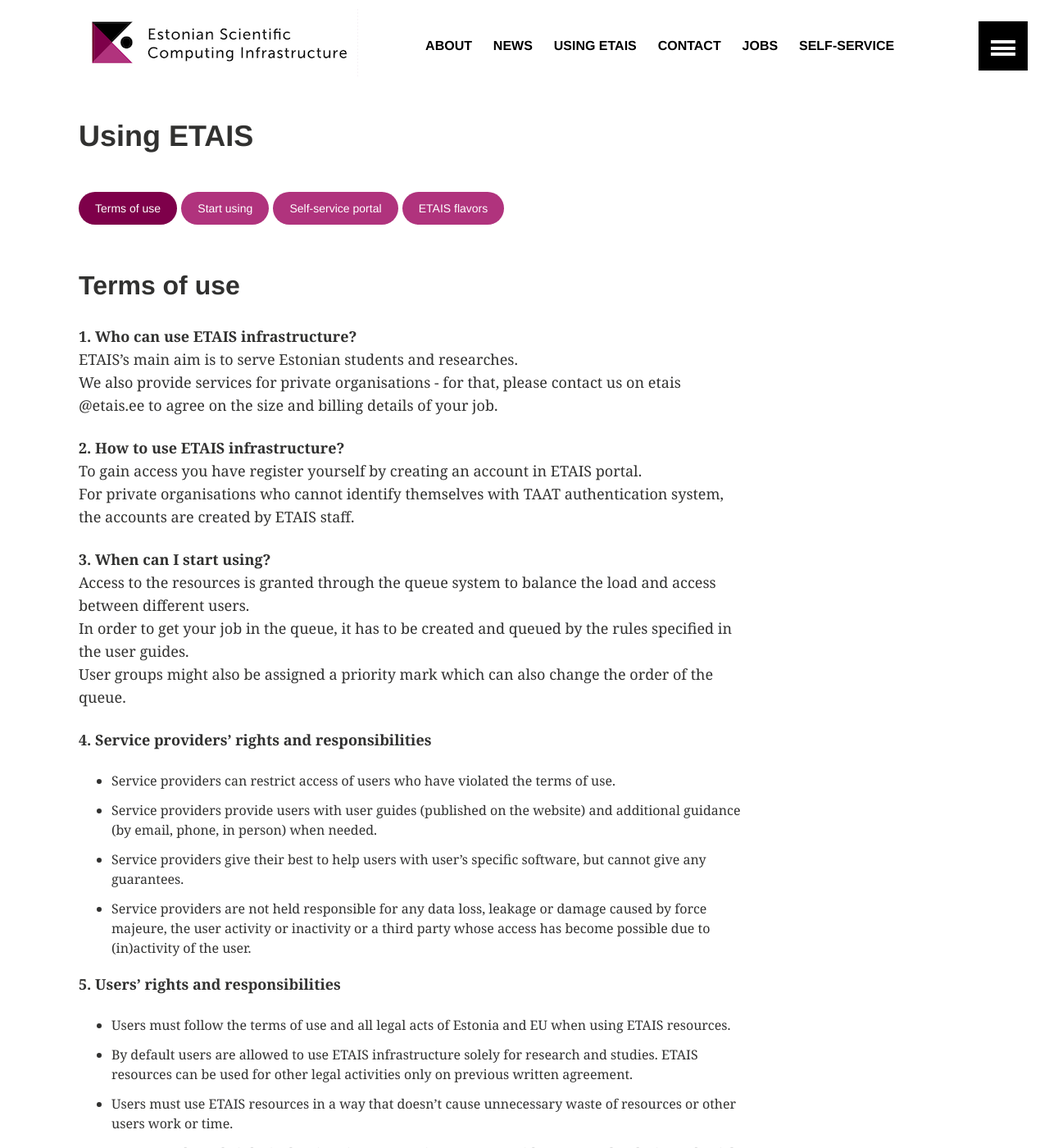
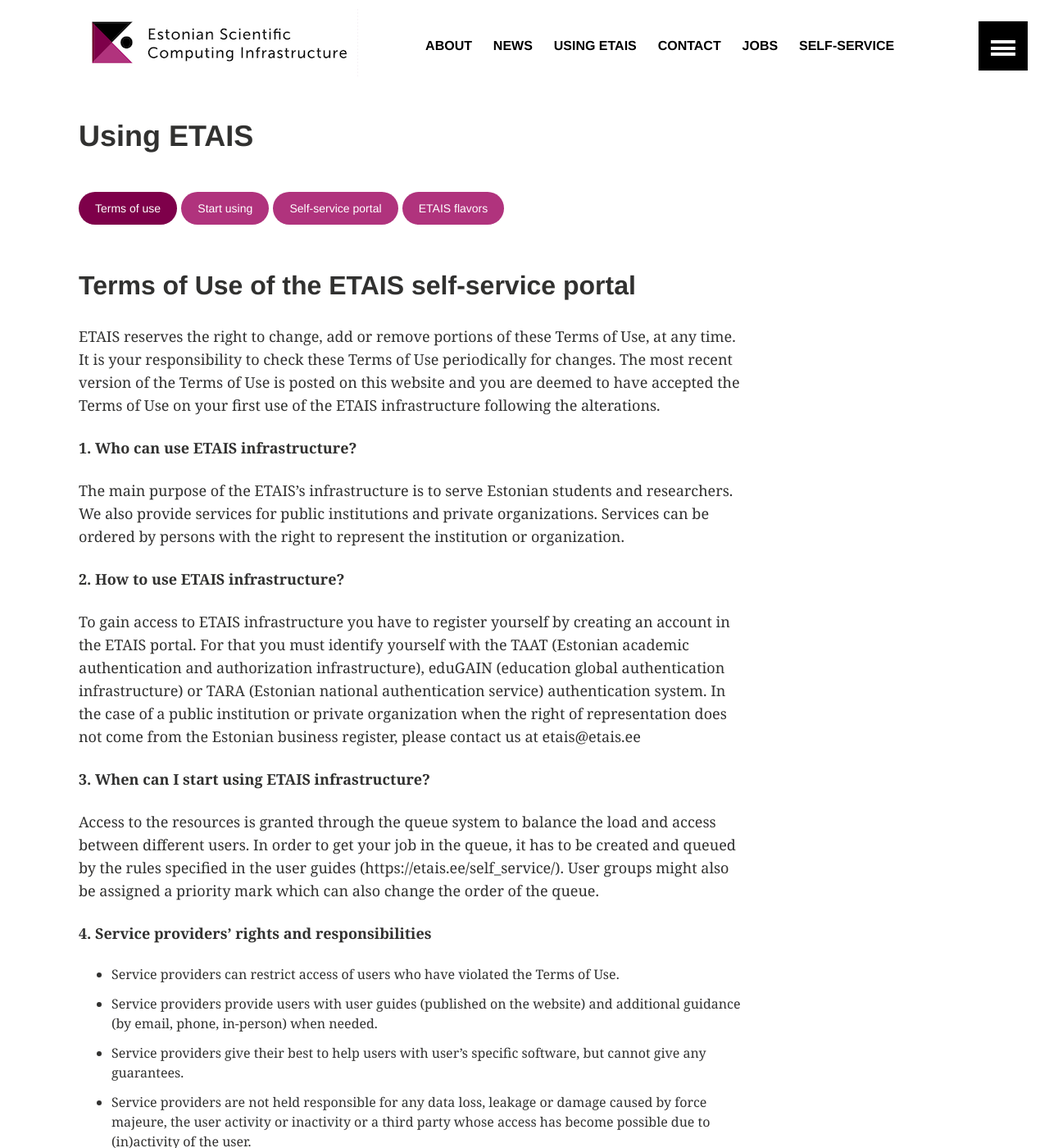
Before and after one commit to etais-ee/etais-web, a Jekyll site: the page built from using/terms_of_use.md, in a window 1280 px wide and 1400 px high. Shown: the whole window at 82% size. Built offline with Jekyll 4.4.1, drawn with Linux system fonts in a browser that asks for light colours; some of the changed text lies outside the part shown.

Commit message:
Terms of Use new version added

```diff
--- a/using/terms_of_use.md
+++ b/using/terms_of_use.md
@@ -9,30 +9,45 @@ title: "Using ETAIS"
 <a href="../self_service/" class="btn-info"> Self-service portal</a>
 <a href="../openstack_flavors/" class="btn-info"> ETAIS flavors</a>
 
-## Terms of use
+## Terms of Use of the ETAIS self-service portal
+
+ETAIS reserves the right to change, add or remove portions of these Terms of Use, at any time. It is your responsibility to check these Terms of Use periodically for changes. The most recent version of the Terms of Use is posted on this website and you are deemed to have accepted the Terms of Use on your first use of the ETAIS infrastructure following the alterations.
 
 **1. Who can use ETAIS infrastructure?**
-ETAIS's main aim is to serve Estonian students and researches.
-We also provide services for private organisations - for that, please contact us on etais @etais.ee to agree on the size and billing details of your job.
+
+The main purpose of the ETAIS’s infrastructure is to serve Estonian students and researchers.
+We also provide services for public institutions and private organizations. Services can be ordered by persons with the right to represent the institution or organization.
 
 **2. How to use ETAIS infrastructure?**
-To gain access you have register yourself by creating an account in ETAIS portal.
-For private organisations who cannot identify themselves with TAAT authentication system, the accounts are created by ETAIS staff.
 
-**3. When can I start using?**
+To gain access to ETAIS infrastructure you have to register yourself by creating an account in the ETAIS portal. For that you must identify yourself with the TAAT (Estonian academic authentication and authorization infrastructure), eduGAIN (education global authentication infrastructure) or TARA (Estonian national authentication service) authentication system.
+In the case of a public institution or private organization when the right of representation does not come from the Estonian business register, please contact us at etais@etais.ee
+
+**3. When can I start using ETAIS infrastructure?**
+
 Access to the resources is granted through the queue system to balance the load and access between different users.
-In order to get your job in the queue, it has to be created and queued by the rules specified in the user guides.
+In order to get your job in the queue, it has to be created and queued by the rules specified in the user guides (https://etais.ee/self_service/).
 User groups might also be assigned a priority mark which can also change the order of the queue.
 
-**4. Service providers' rights and responsibilities**
-- Service providers can restrict access of users who have violated the terms of use.
-- Service providers provide users with user guides (published on the website) and additional guidance (by email, phone, in person) when needed.
-- Service providers give their best to help users with user's specific software, but cannot give any guarantees.
+**4. Service providers’ rights and responsibilities**
+
+- Service providers can restrict access of users who have violated the Terms of Use.
+- Service providers provide users with user guides (published on the website) and additional guidance (by email, phone, in-person) when needed.
+- Service providers give their best to help users with user’s specific software, but cannot give any guarantees.
 - Service providers are not held responsible for any data loss, leakage or damage caused by force majeure, the user activity or inactivity or a third party whose access has become possible due to (in)activity of the user.
+- Service providers reserve the right to remove any data at any time and/or transfer data to other individuals (working on the same or similar project) after a user account is deleted or closed.
+In some cases, service providers may elect to make backup copies of some data files. When backup copies are made, service providers reserve the right to hold such backup copies indefinitely or to delete them.
 
-**5. Users' rights and responsibilities**
-- Users must follow the terms of use and all legal acts of Estonia and EU when using ETAIS resources.
-- By default users are allowed to use ETAIS infrastructure solely for research and studies. ETAIS resources can be used for other legal activities only on previous written agreement.
-- Users must use ETAIS resources in a way that doesn't cause unnecessary waste of resources or other users work or time.
-- Users must keep their login data in private. Accessing resources with someone elses login credential is strictly forbidden.
-- In case of any possible security threats (e.g leakage of login credentials), user must contact ETAIS staff immediately and also give his/her best to avoid potential damage to the infrastructure.
+**5. Users’ rights and responsibilities**
+
+- Users must follow the Terms of Use, read and accept Privacy Policy and follow all legal acts of Estonia and EU without exception when using ETAIS resources.
+- By default, users are allowed to use ETAIS infrastructure solely for research and studies. ETAIS resources can be used for other legal activities only on a previous written agreement.
+- Users must use ETAIS resources in a way that doesn’t cause unnecessary waste of resources or other users' work or time.
+- Users must keep their login data private. Accessing resources with someone else's login credentials is strictly forbidden.
+- Users may not attempt to gain unauthorized access to any portion or feature of resources, or any other systems or networks other than assigned to them.
+- Users may not probe, scan or test the vulnerability of the resources or any network connected to the resources.
+- Users may not reverse look-up, trace or seek to trace any information on any other users of the resources.
+- In case of any possible security threats (e.g leakage of login credentials), the user must contact ETAIS staff immediately and also give his/her best to avoid potential damage to the infrastructure.
+- Users must ensure that all custom installed software is acquired and used according to appropriate licensing. Possession, use, or transmission of illegally obtained software on resources is prohibited.
+- Users shall not copy, store or transfer copyrighted software or data using resources, except as expressly permitted by the copyright owner.
+- Users are accountable for their actions. Violations of Terms of Use, privacy policy, procedure, and security rules may result in applicable administrative sanctions or legal actions.
```
